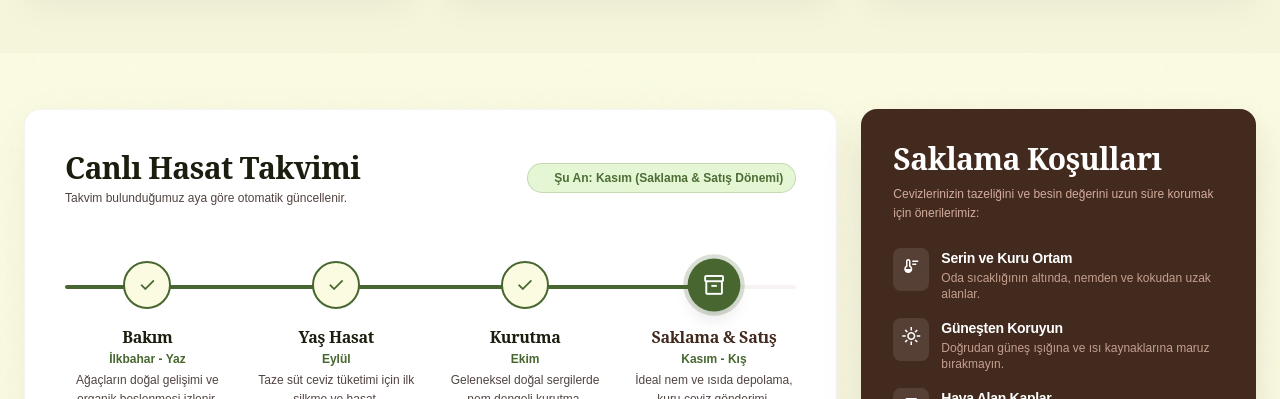
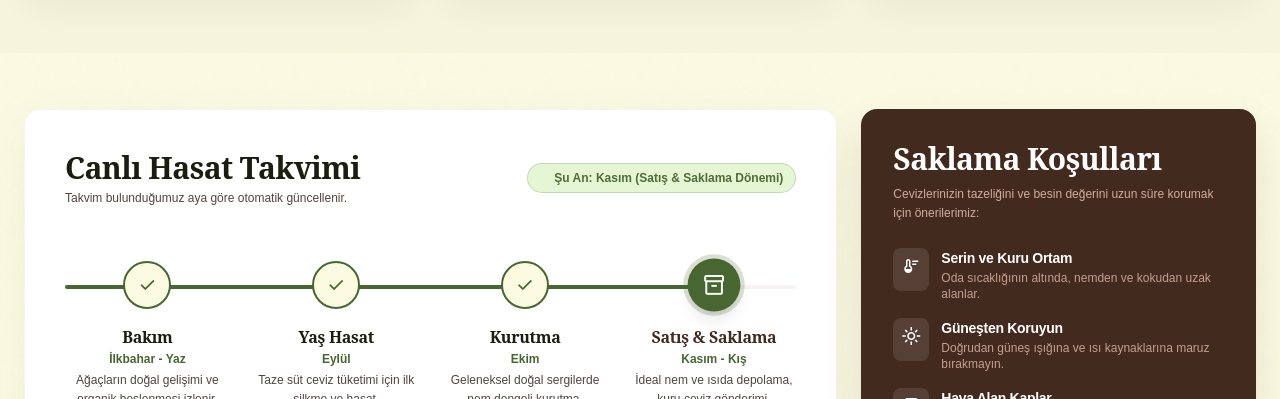
Before and after one commit to EgehanKorkmaz/korkmaz-ceviz-ciftligi, a React (Vite) app: page / in a window 1280 px wide. Shown: the part 1597-1996 px from the top of the page. Built offline with nearby package versions, Linux system fonts and the light colour scheme; no server answers.

Commit message:
minor change

```diff
--- a/src/components/HarvestCalendar.jsx
+++ b/src/components/HarvestCalendar.jsx
@@ -27,7 +27,7 @@ const HARVEST_STEPS = [
     },
     {
         id: 'storage',
-        title: 'Saklama & Satış',
+        title: 'Satış & Saklama',
         period: 'Kasım - Kış',
         desc: 'İdeal nem ve ısıda depolama, kuru ceviz gönderimi.',
         icon: 'inventory_2',
@@ -88,10 +88,10 @@ const HarvestCalendar = () => {
                                     >
                                         {/* İkon Dairesi */}
                                         <div className={`w-12 h-12 rounded-full flex items-center justify-center z-10 md:mb-4 shrink-0 transition-all duration-500 ${isActive
-                                                ? 'bg-secondary text-on-primary shadow-lg ring-4 ring-secondary/20 scale-110'
-                                                : isPassed
-                                                    ? 'bg-surface border-2 border-secondary text-secondary'
-                                                    : 'bg-surface border-2 border-outline-variant/40 text-on-surface-variant opacity-70'
+                                            ? 'bg-secondary text-on-primary shadow-lg ring-4 ring-secondary/20 scale-110'
+                                            : isPassed
+                                                ? 'bg-surface border-2 border-secondary text-secondary'
+                                                : 'bg-surface border-2 border-outline-variant/40 text-on-surface-variant opacity-70'
                                             }`}>
                                             <span className="material-symbols-outlined text-[22px]">
                                                 {isPassed ? 'check' : step.icon}
```
